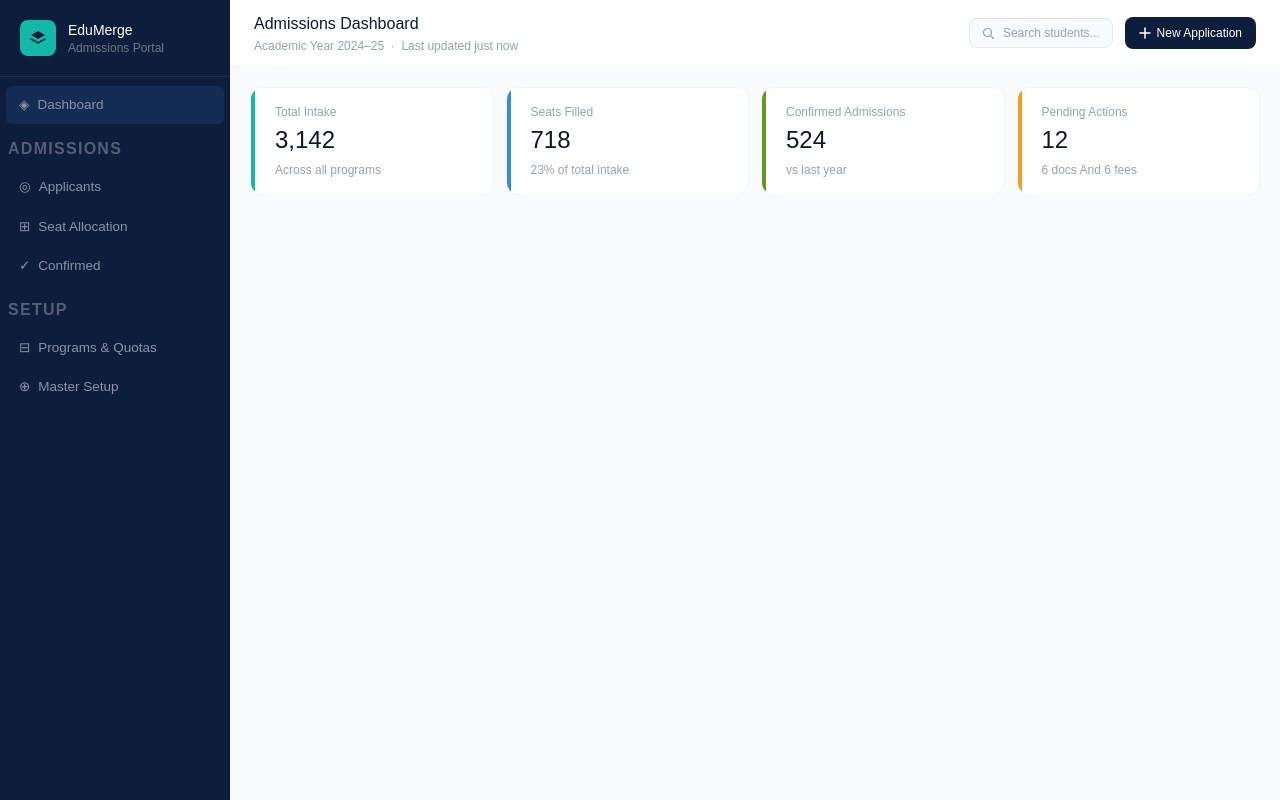
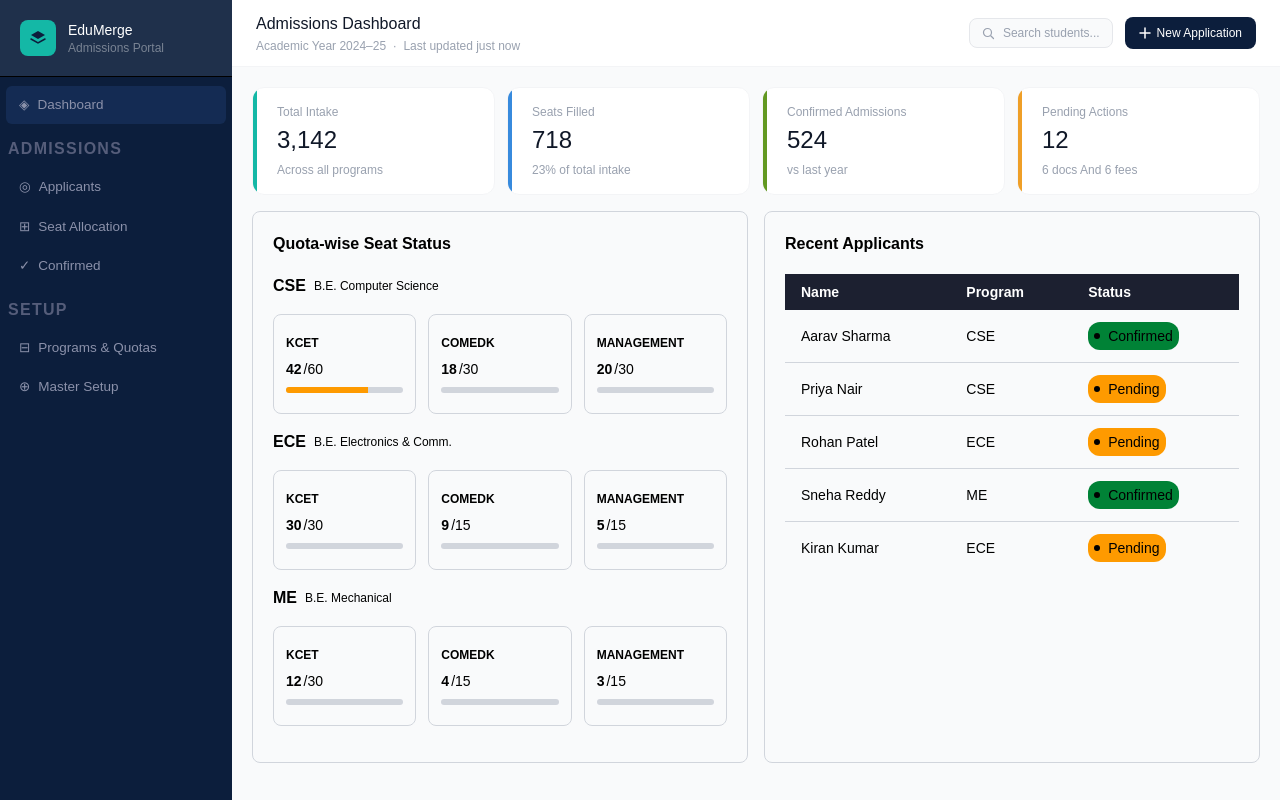
Before and after one commit to SureshKumar-U/Admission_management_and_CRM, a React (Vite) app in the folder client/: page / in a window 1280 px wide. Built offline with nearby package versions, Linux system fonts and the light colour scheme.

Commit message:
statsgrid,quotawise and recentapplication ui components added

```diff
--- a/client/src/App.jsx
+++ b/client/src/App.jsx
@@ -12,7 +12,6 @@ function App() {
 
   return (
     <>
-
       <div className="flex h-screen overflow-hidden bg-gray-50">
         <Sidebar />
 
--- /dev/null
+++ b/client/src/components/QuotawiseSeatStatus.jsx
@@ -0,0 +1,39 @@
+import { programs } from "../data/admissionData";
+
+const QuotaWiseSeatStatus = ()=>{
+    return (
+        <>
+           <div className=" border border-gray-300 rounded-lg p-5 mb-5">
+          <div className="text-md font-semibold flex mb-4.5  items-center gap-2 ">Quota-wise Seat Status</div>
+          {programs?.map(p => (
+            <div key={p.id} className="mb-4">
+              <div className="flex items-center mb-4 gap-2">
+                <span className="font-semibold text-md" >{p.code}</span>
+                <span className=" text-xs" >{p.name}</span>
+              </div>
+              <div className="grid grid-cols-3 gap-3">
+                {Object.entries(p.quotas).map(([q, v]) => {
+                  const pct = Math.round((v.filled / v.total) * 100);
+                  const color = pct >= 100 ? "red-600" : pct >= 70 ? "amber-500" : "green-800";
+                  return (
+                    <div className="border border-gray-300 px-3 py-5 rounded-lg " key={q}>
+                      <div className="text-xs tw font-semibold uppercase">{q}</div>
+                      <div className="flex gap-0.5 items-baseline my-2">
+                        <span className={` text-${color} font-semibold text-sm`}>{v.filled}</span>
+                        <span className=" text-sm">/{v.total}</span>
+                      </div>
+                      <div className="h-1.5 bg-gray-300 rounded-sm overflow-hidden">
+                        <div className= {`h-full transition-all duration-400 ease-in-out bg-${color}`} style={{ width: `${pct}%`, background: color }} />
+                      </div>
+                    </div>
+                  );
+                })}
+              </div>
+            </div>
+          ))}
+        </div>
+        </>
+    )
+}
+
+export default QuotaWiseSeatStatus
--- /dev/null
+++ b/client/src/components/RecentApplications.jsx
@@ -0,0 +1,27 @@
+import { applicants, programs } from "../data/admissionData";
+import StatusBadge from "./StatusBadge";
+
+const RecentApplications = ()=>{
+    return <>
+     <div className="border border-gray-300 rounded-lg p-5 mb-5">
+             <div className="text-md font-semibold flex mb-4.5  items-center gap-2"> Recent Applicants</div>
+             <table className="w-full border-collapse ">
+               <thead className="bg-[#1c2030]  text-white"><tr className="rounded-l-sm"><th className=" py-2 px-4 text-sm text-left">Name</th><th className="py-2 px-4 text-sm text-left">Program</th><th className="py-2 px-4 text-sm text-left">Status</th></tr></thead>
+               <tbody>
+                 {applicants.slice(0, 5).map(a => {
+                   const prog = programs.find(p => p.id === a.programId);
+                   return (
+                     <tr className="border-b border-gray-300 last:border-b-0" key={a.id}>
+                       <td className="py-3 px-4 text-sm">{a.name}</td>
+                       <td className="py-3 px-4 text-sm "><span className="text-sm" >{prog?.code}</span></td>
+                       <td className="py-3 px-4  text-sm "><StatusBadge status={a.status} /></td>
+                     </tr>
+                   );
+                 })}
+               </tbody>
+             </table>
+           </div>
+    </>
+}
+
+export default RecentApplications
--- a/client/src/components/Sidebar.jsx
+++ b/client/src/components/Sidebar.jsx
@@ -1,5 +1,6 @@
 import { useLocation, useNavigate, useParams } from "react-router-dom";
 import { navItems } from "../constants/constants.js";
+import useWindowSize from "../hooks/useWindowSize.jsx";
 
 export default function Sidebar() {
     const navigate = useNavigate()
@@ -7,10 +8,14 @@ export default function Sidebar() {
     const role = "Admin"
     const page = "dashboard"
     const location = useLocation()
+    const { width } = useWindowSize()
+    const isMobileScreen = width < 640
+    const isMediumScreen = width > 640 && width < 1024
+    const isLargeScreen = width >= 1024
     return (
-        <aside className="flex  flex-col h-full" style={{ background: "#0c1e3c", minWidth: 230 }}>
+        <aside className={`{"flex  bg-[#0c1e3c] flex-col h-full w-15 md:w-58 " }`} style={{ background: "#0c1e3c", }}>
             {/* Brand */}
-            <div className="px-5 py-5 border-b" style={{ borderColor: "rgba(255,255,255,0.08)" }}>
+            <div className=" px-2 md:px-5 py-5 border-b bg-[rgba(255,255,255,0.08)]">
                 <div className="flex items-center gap-3">
                     <div className="w-9 h-9 rounded-lg flex items-center justify-center shrink-0" style={{ background: "#14b8a6" }}>
                         <svg width="18" height="18" viewBox="0 0 18 18" fill="none">
@@ -18,10 +23,13 @@ export default function Sidebar() {
                             <path d="M2 10l7 4 7-4" stroke="#0c1e3c" strokeWidth="1.5" strokeLinecap="round" />
                         </svg>
                     </div>
-                    <div>
-                        <div className="text-sm font-medium text-white">EduMerge</div>
-                        <div className="text-xs" style={{ color: "rgba(255,255,255,0.4)" }}>Admissions Portal</div>
-                    </div>
+                    {isLargeScreen && <>
+                        <div>
+                            <div className="text-sm font-medium text-white">EduMerge</div>
+                            <div className="text-xs" style={{ color: "rgba(255,255,255,0.4)" }}>Admissions Portal</div>
+                        </div>
+                    </>}
+
                 </div>
             </div>
 
@@ -31,14 +39,14 @@ export default function Sidebar() {
                 {navItems?.map((item, i) => {
                     if (item.section) {
                         if (item.adminOnly && role !== "Admin") return null;
-                        return <div key={i} className="pt-3 pb-1.5 px-2 text-1.5 font-semibold text-[#555d7a] tracking-[0.08em] uppercase">{item.section}</div>;
+                        return <div key={i} className="pt-3 pb-1.5 px-2 text-1.5 mx-auto font-semibold text-[#555d7a] tracking-[0.08em] uppercase">{isLargeScreen && item.section}</div>;
                     }
                     if (!item.roles.includes(role)) return null;
                     return (
-                        <div key={item?.id}  className={`flex items-center gap-2 py-2 px-3 my-px mx-1.5 rounded-md cursor-pointer text-[#8b91aa] text-[13.5px] font-normal transition-all duration-150 border border-transparent ${location.pathname == item?.path ? "bg-[rgba(79,142,247,0.12)]" : ""}`} onClick={() => navigate(item.id)}>
+                        <div key={item?.id} className={`flex items-center gap-2 py-2 px-3 my-px mx-1.5 rounded-md cursor-pointer text-[#8b91aa] text-[13.5px] font-normal transition-all duration-150 border border-transparent ${location.pathname == item?.path ? "bg-[rgba(79,142,247,0.12)]" : ""}`} onClick={() => navigate(item.id)}>
                             <span >{item.icon}</span>
-                            {item.label}
-                            {item.badge > 0 &&  <span >{item.badge}</span>}
+                            {isLargeScreen && item.label}
+                            {item.badge > 0 && <span >{item.badge}</span>}
                         </div>
                     );
                 })}
--- a/client/src/components/StatsGrid.jsx
+++ b/client/src/components/StatsGrid.jsx
@@ -16,7 +16,7 @@ export default function StatsGrid() {
 ];
 
   return (
-    <div className="grid grid-cols-4 gap-3">
+    <div className="grid grid-cols-2 md:grid-cols-4 gap-3">
       {stats.map((s) => (
         <div
           key={s.label}
--- /dev/null
+++ b/client/src/components/StatusBadge.jsx
@@ -0,0 +1,11 @@
+const StatusBadge =({ status })=> {
+  const map = {
+    Confirmed: "bg-green-700",
+    Pending: "bg-amber-500",
+    Rejected: "bg-red-500",
+  };
+
+  return <span className={`inline-flex ${map[status]} items-center gap-2 px-1.5 py-1 rounded-xl`}><span className="w-1.5 h-1.5 rounded-[50%]  bg-current inline-block" />{status}</span>;
+}
+
+export default StatusBadge
--- a/client/src/data/admissionData.js
+++ b/client/src/data/admissionData.js
@@ -39,11 +39,18 @@ export const recentActivity = [
   { id: 6, dot: "#9f77dd", name: "Arjun Mehta", action: "moved to interview stage", time: "4 hr ago" },
 ];
 
-export const programmes = [
-  { name: "B.Tech CSE", count: 980, pct: 31, color: "#14b8a6" },
-  { name: "MBA", count: 720, pct: 23, color: "#378add" },
-  { name: "B.Tech ECE", count: 540, pct: 17, color: "#ef9f27" },
-  { name: "M.Sc Data Sci", count: 460, pct: 15, color: "#9f77dd" },
-  { name: "BBA", count: 280, pct: 9, color: "#639922" },
-  { name: "Others", count: 162, pct: 5, color: "#888780" },
-];
+  export const programs = [
+    { id: 1, deptId: 1, name: "B.E. Computer Science", code: "CSE", type: "UG", intake: 120, academicYear: "2025-26",
+      quotas: { KCET: { total: 60, filled: 42 }, COMEDK: { total: 30, filled: 18 }, Management: { total: 30, filled: 20 } } },
+    { id: 2, deptId: 2, name: "B.E. Electronics & Comm.", code: "ECE", type: "UG", intake: 60, academicYear: "2025-26",
+      quotas: { KCET: { total: 30, filled: 30 }, COMEDK: { total: 15, filled: 9 }, Management: { total: 15, filled: 5 } } },
+    { id: 3, deptId: 3, name: "B.E. Mechanical", code: "ME", type: "UG", intake: 60, academicYear: "2025-26",
+      quotas: { KCET: { total: 30, filled: 12 }, COMEDK: { total: 15, filled: 4 }, Management: { total: 15, filled: 3 } } },
+  ]
+ export const applicants = [
+    { id: 1, name: "Aarav Sharma", email: "aarav@email.com", phone: "9876543210", category: "GM", entryType: "Regular", quota: "KCET", programId: 1, allotmentNo: "KCT2025001", marks: 185, docStatus: "Verified", feeStatus: "Paid", status: "Confirmed", admissionNo: "VIT/2025/UG/CSE/KCET/0001" },
+    { id: 2, name: "Priya Nair", email: "priya@email.com", phone: "9876543211", category: "SC", entryType: "Regular", quota: "COMEDK", programId: 1, allotmentNo: "CMD2025045", marks: 171, docStatus: "Submitted", feeStatus: "Pending", status: "Pending", admissionNo: null },
+    { id: 3, name: "Rohan Patel", email: "rohan@email.com", phone: "9876543212", category: "OBC", entryType: "Regular", quota: "Management", programId: 2, allotmentNo: null, marks: 162, docStatus: "Pending", feeStatus: "Pending", status: "Pending", admissionNo: null },
+    { id: 4, name: "Sneha Reddy", email: "sneha@email.com", phone: "9876543213", category: "GM", entryType: "Lateral", quota: "KCET", programId: 3, allotmentNo: "KCT2025099", marks: 178, docStatus: "Verified", feeStatus: "Paid", status: "Confirmed", admissionNo: "VIT/2025/UG/ME/KCET/0001" },
+    { id: 5, name: "Kiran Kumar", email: "kiran@email.com", phone: "9876543214", category: "ST", entryType: "Regular", quota: "KCET", programId: 2, allotmentNo: "KCT2025060", marks: 159, docStatus: "Pending", feeStatus: "Pending", status: "Pending", admissionNo: null },
+  ]
--- /dev/null
+++ b/client/src/hooks/useWindowSize.jsx
@@ -0,0 +1,25 @@
+import { useState, useEffect } from "react";
+
+function useWindowSize() {
+  const [windowSize, setWindowSize] = useState({
+    width: window.innerWidth,
+    height: window.innerHeight,
+  });
+
+  useEffect(() => {
+    function handleResize() {
+      setWindowSize({
+        width: window.innerWidth,
+        height: window.innerHeight,
+      });
+    }
+
+    window.addEventListener("resize", handleResize);
+
+    return () => window.removeEventListener("resize", handleResize);
+  }, []);
+
+  return windowSize;
+}
+
+export default useWindowSize;
--- a/client/src/pages/Dashboard.jsx
+++ b/client/src/pages/Dashboard.jsx
@@ -1,13 +1,19 @@
+import QuotaWiseSeatStatus from "../components/QuotawiseSeatStatus"
+import RecentApplications from "../components/RecentApplications"
 import StatsGrid from "../components/StatsGrid"
 
+const Dashboard = () => {
 
-const Dashboard = ()=>{
-    return (
-   <>
-   <StatsGrid/>
-   </>
+  return (
+    <>
+      <StatsGrid />
+      <div className="grid grid-cols-1 md:grid-cols-2 gap-4 mb-5"  >
+        <QuotaWiseSeatStatus />
+        <RecentApplications />
+      </div>
+    </>
 
-    )
+  )
 }
 
 export default Dashboard
```
